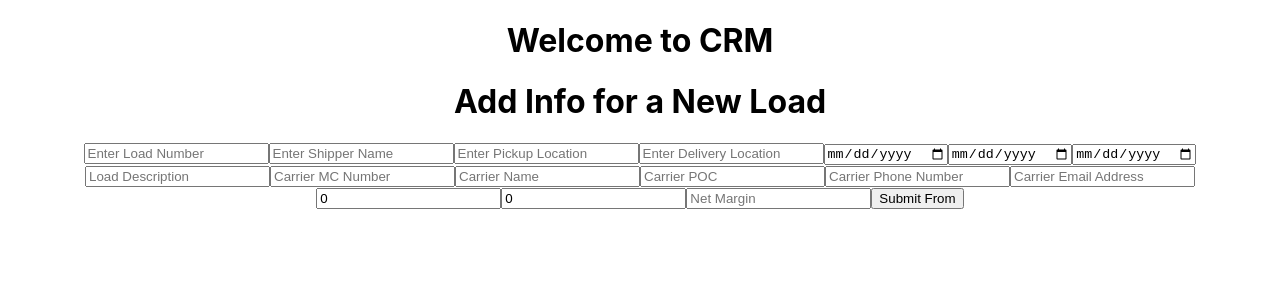
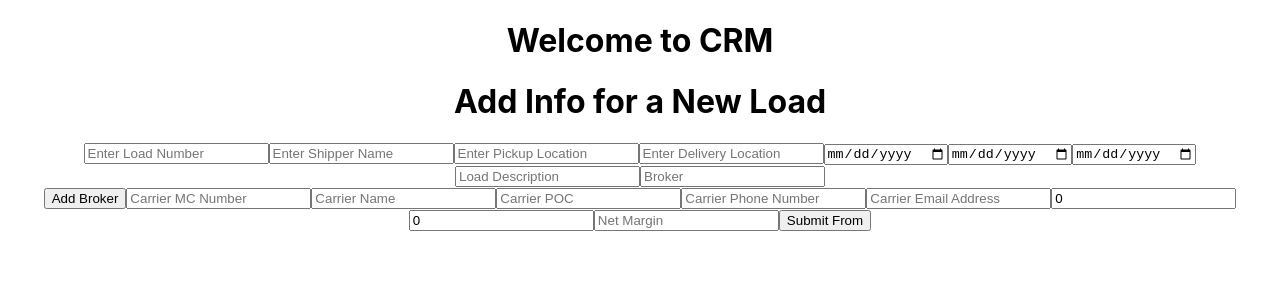
Before and after one commit to Sumeet1612/Primate-CRM-FE, a React (Create React App) app: page /New in a window 1280 px wide. Shown: the top 300 px of the page. Built offline with nearby package versions, Linux system fonts and the light colour scheme.

Commit message:
Added Feild to add shared brokers and percentage

```diff
--- a/package.json
+++ b/package.json
@@ -6,6 +6,7 @@
     "@testing-library/jest-dom": "^5.16.5",
     "@testing-library/react": "^13.4.0",
     "@testing-library/user-event": "^13.5.0",
+    "multiselect-react-dropdown": "^2.0.25",
     "react": "^18.2.0",
     "react-dom": "^18.2.0",
     "react-router-dom": "^6.14.1",
--- a/src/components/NewLoad.js
+++ b/src/components/NewLoad.js
@@ -21,10 +21,16 @@ function NewLoad() {
     netMargin: "",
     invoicingDate: "",
     paymentDate: "",
-    broker:""
+    broker: "",
+    sharedWith: [],
   });
 
-const history=useNavigate()
+  const handleMultipleBrokers = (e) => {
+    let value = e.target.value;
+    let feildName = e.target.name;
+  };
+
+  const history = useNavigate();
 
   const handleChange = (e) => {
     let value = e.target.value;
@@ -37,9 +43,22 @@ const history=useNavigate()
     if (feildName === "shipperRate" || feildName === "carrierRate") {
       setSendData((state) => {
         let netMarginValue = state.shipperRate - state.carrierRate;
-        return { ...state, netMargin: netMarginValue  };
+        return { ...state, netMargin: netMarginValue };
       });
     }
+  };
+  const [additionalBrokers, setAdditionalBrokers] = useState(0);
+
+  const undoBroker = () => {
+    setAdditionalBrokers((ab) => {
+      return ab - 1;
+    });
+  };
+
+  const manageBrokers = () => {
+    setAdditionalBrokers((ab) => {
+      return ab + 1;
+    });
   };
 
   const handleSubmit = () => {
@@ -65,8 +84,10 @@ const history=useNavigate()
       netMargin: "",
       invoicingDate: "",
       paymentDate: "",
-      })
-      history("/edit")
+      broker: "",
+      sharedWith: [],
+    });
+    history("/edit");
   };
 
   return (
@@ -128,6 +149,39 @@ const history=useNavigate()
         value={sendData.loadDescription}
         onChange={handleChange}
       />
+
+      <input
+        type="text"
+        placeholder="Broker"
+        name="broker"
+        value={sendData.broker}
+        onChange={handleChange}
+      />
+
+      {additionalBrokers ? (
+        Array.from(Array(additionalBrokers)).map((c, index) => {
+          return (
+            <>
+              <select name="sharedWith" onChnage={handleMultipleBrokers}>
+                <option value="Sahil">Sahil</option>
+                <option value="Sumeet">Sumeet</option>
+              </select>
+              <input
+                type="text"
+                placeholder="sharedPercentage"
+                name="sharedWith_Percentage"
+                onChnage={handleMultipleBrokers}
+              />
+              <button onClick={undoBroker}> x </button>
+              <br />
+            </>
+          );
+        })
+      ) : (
+        <br />
+      )}
+
+      <button onClick={manageBrokers}>Add Broker</button>
       <input
         type="text"
         placeholder="Carrier MC Number"
```
Also changed, not shown: 1 other file (tests, documents, lock files or other folders). Lines whose indentation alone changed are shown as unchanged.
